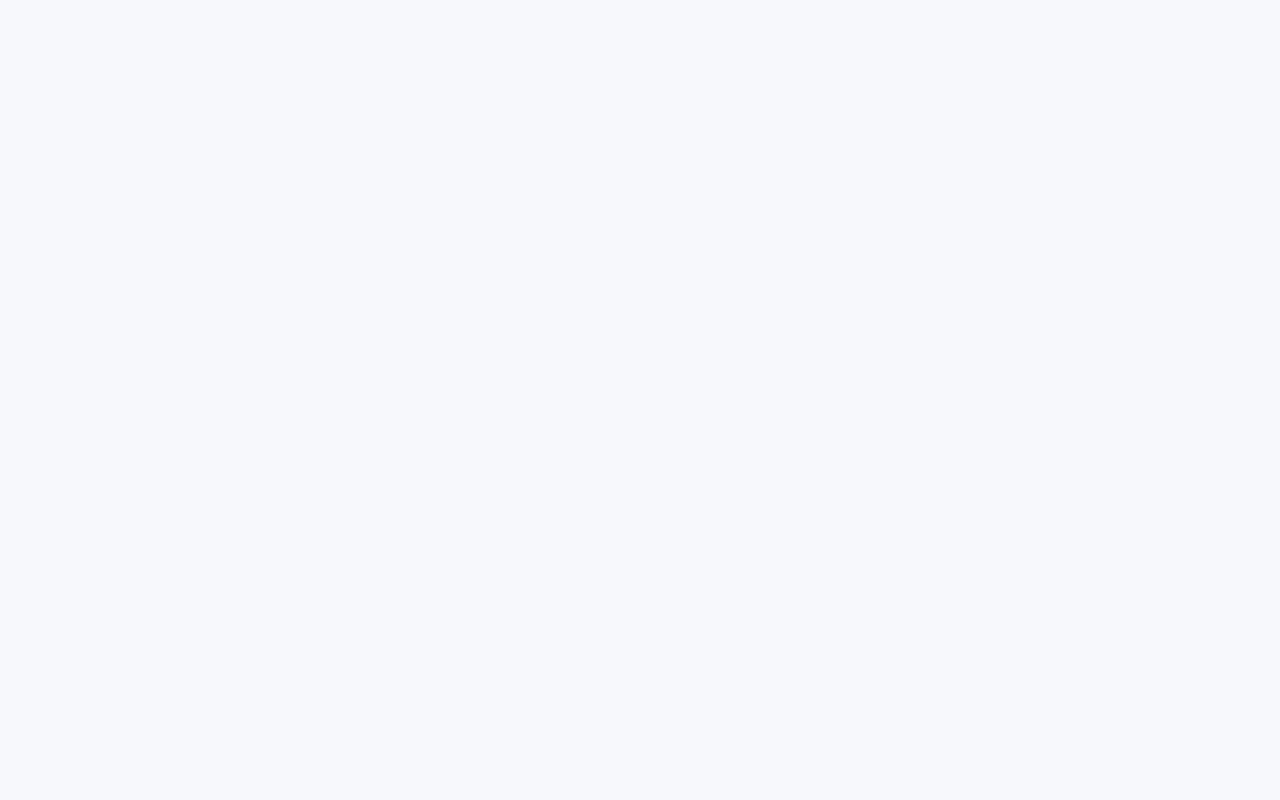
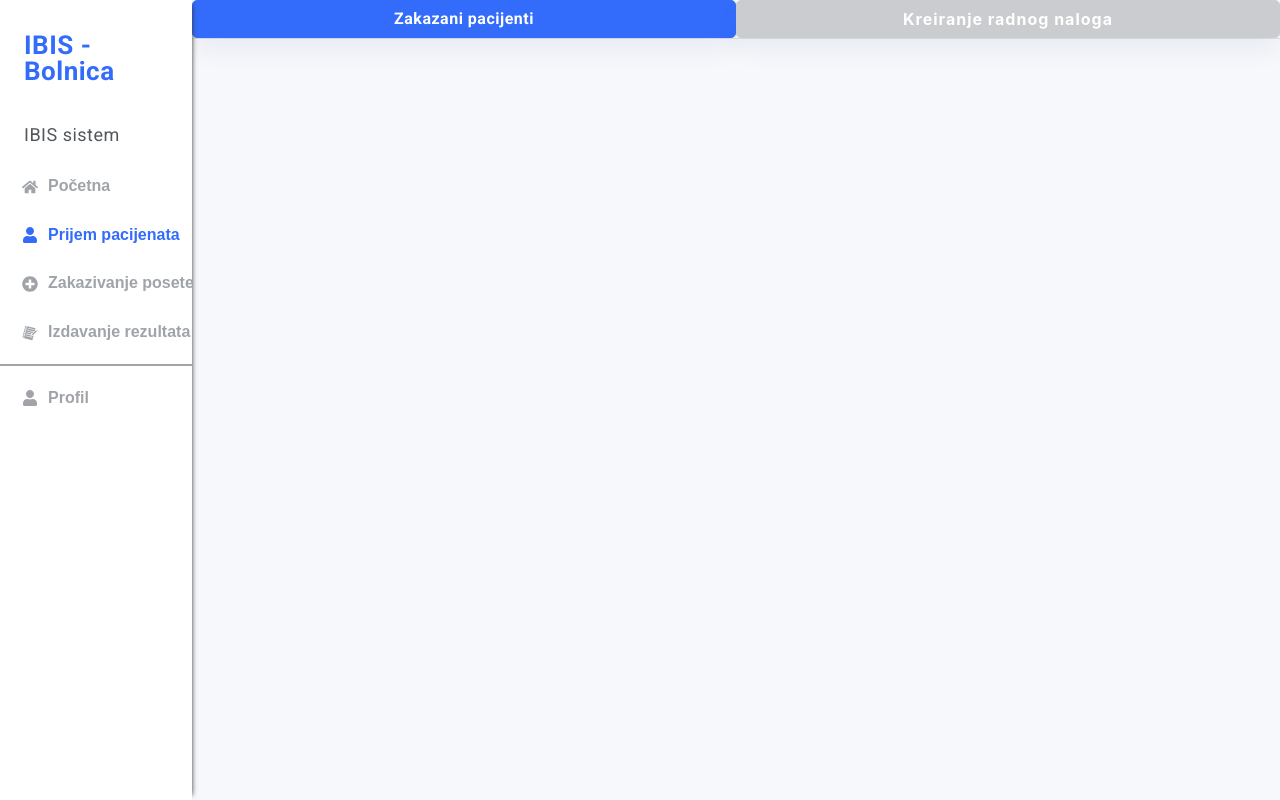
Before and after one commit to ivaguranov/Bolnica-Front, a React (Create React App) app: page /technican/patient-admission in a window 1280 px wide. Before the commit this address had no page. Built offline with nearby package versions, Linux system fonts and the light colour scheme.

Commit message:
finished admission of the patient page foundation

```diff
--- a/src/App.js
+++ b/src/App.js
@@ -28,6 +28,9 @@ import ScheduleAppointmentPage from "./pages/Nurse/ScheduleAppointmentPage/Sched
 
 // BIOCHEMIST
 import BiochemistHomepage from "./pages/Biochemist/BiochemistHomepage/BiochemistHomepage";
+
+//TECHNICIAN
+import AdmissionPage from "./pages/Tehcnician/AdmissionPage/AdmissionPage";
 
 const App = () => {
   return (
@@ -87,6 +90,13 @@ const App = () => {
 
         {/* BIOCHEMIST ROUTES */}
         <Route path="/biochemist" exact element={<BiochemistHomepage />} />
+
+        {/* TECHNICIAN ROUTES */}
+        <Route
+          path="/technican/patient-admission"
+          exact
+          element={<AdmissionPage />}
+        />
       </Routes>
     </BrowserRouter>
   );
--- a/src/commons/sidebarLinks.js
+++ b/src/commons/sidebarLinks.js
@@ -99,6 +99,45 @@ export const getSidebarLinks = (role, activeId) => {
         isActive: activeId === 2 ? true : false,
       },
     ];
+  } else if (role === "technician") {
+    return [
+      {
+        id: 1,
+        text: "Početna",
+        path: "/technician",
+        icon: <FaHome />,
+        isActive: activeId === 1 ? true : false,
+      },
+      {
+        id: 2,
+        text: "Prijem pacijenata",
+        path: "/technican/patient-admission",
+        icon: <FaUser />,
+        isActive: activeId === 2 ? true : false,
+      },
+      {
+        id: 3,
+        text: "Zakazivanje posete",
+        path: "/technician/visits",
+        icon: <FaPlusCircle />,
+        isActive: activeId === 3 ? true : false,
+      },
+      {
+        id: 4,
+        text: "Izdavanje rezultata",
+        path: "/technican/issuing-results",
+        icon: <GiNotebook />,
+        dividerAfter: true,
+        isActive: activeId === 4 ? true : false,
+      },
+      {
+        id: 5,
+        text: "Profil",
+        path: "/profile",
+        icon: <FaUser />,
+        isActive: activeId === 5 ? true : false,
+      },
+    ];
   } else {
     return [
       {
--- a/src/pages/Tehcnician/AdmissionPage/AdmissionPage.js
+++ b/src/pages/Tehcnician/AdmissionPage/AdmissionPage.js
@@ -0,0 +1,53 @@
+import React from "react";
+import Sidebar from "../../../components/Sidebar/Sidebar";
+import { getSidebarLinks } from "../../../commons/sidebarLinks";
+import "./styles.css";
+import { useState } from "react";
+
+const AdmissionPage = () => {
+  const [isClicked1, setClicked1] = useState(true);
+  const [isClicked2, setClicked2] = useState(false);
+
+  const toggleClass1 = () => {
+    if (!isClicked1) {
+      setClicked2(!isClicked2);
+      setClicked1(!isClicked1);
+    }
+  };
+
+  const toggleClass2 = () => {
+    if (!isClicked2) {
+      setClicked2(!isClicked2);
+      setClicked1(!isClicked1);
+    }
+  };
+
+  return (
+    <div>
+      <Sidebar links={getSidebarLinks("technician", 2)} />
+
+      <div style={{ marginLeft: "15%" }}>
+        <ul className="nav nav-tabs nav-justified">
+          <li className="nav-item">
+            <button
+              className={` ${isClicked1 ? "isActive" : "inactive"}`}
+              onClick={toggleClass1}
+            >
+              Zakazani pacijenti
+            </button>
+          </li>
+          <li className="nav-item">
+            <button
+              className={` ${isClicked2 ? "isActive" : "inactive"}`}
+              onClick={toggleClass2}
+            >
+              Kreiranje radnog naloga
+            </button>
+          </li>
+        </ul>
+      </div>
+    </div>
+  );
+};
+
+export default AdmissionPage;
--- /dev/null
+++ b/src/pages/Tehcnician/AdmissionPage/styles.css
@@ -0,0 +1,27 @@
+.isActive {
+  background-color: #336cfb;
+  font-family: "Roboto";
+  font-style: normal;
+  font-weight: 700;
+  letter-spacing: 0.5px;
+  width: 100%;
+  border-radius: 5px;
+  box-shadow: 0px 12px 26px rgba(16, 30, 115, 0.06);
+}
+
+.inactive {
+  border-color: #cacccf;
+  background-color: #cacccf;
+  width: 100%;
+  border-radius: 5px;
+  box-shadow: 0px 12px 26px rgba(16, 30, 115, 0.06);
+}
+
+.nav-item {
+  width: max-content;
+}
+
+.nav-justified {
+  flex: 1 1 auto;
+  text-align: center;
+}
```
